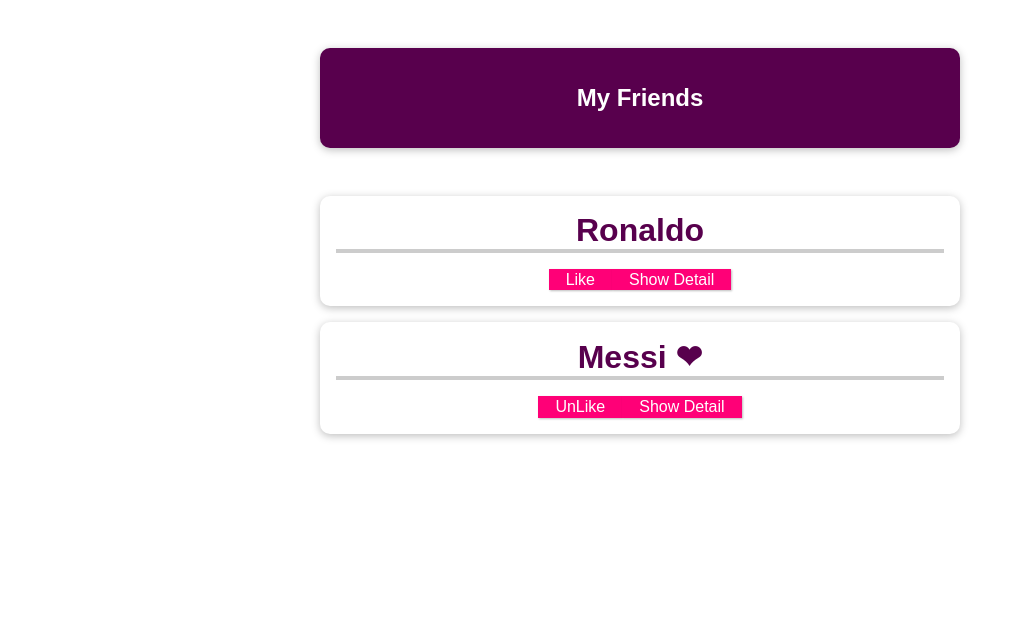
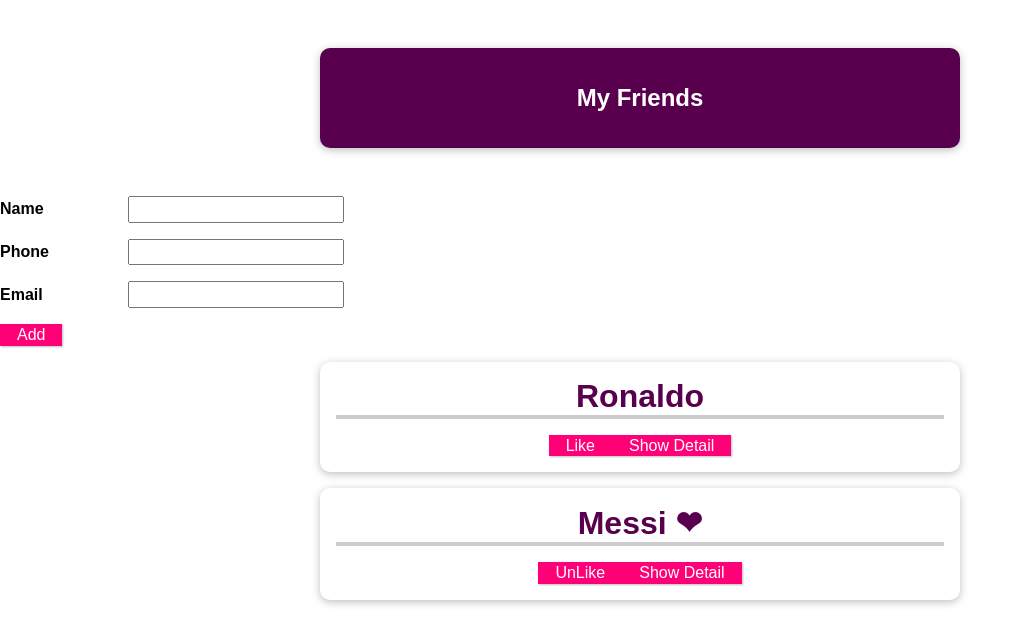
Before and after one commit to eagleduk/vue-perfect-guide, a Vue app in the folder 08. components communication/vue-first-app/: page / in a window 1280 px wide. Shown: the top 644 px of the page, without its empty margins (0-1027 px from the left). Built offline with nearby package versions, Linux system fonts and the light colour scheme.

Commit message:
08. components communication > self add friend

```diff
--- a/08. components communication/vue-first-app/src/App.vue
+++ b/08. components communication/vue-first-app/src/App.vue
@@ -3,6 +3,7 @@
     <header>
       <h1>My Friends</h1>
     </header>
+    <new-friend @add-friend="addFriend" />
     <ul>
       <friend-contact
         v-for="friend in friends"
@@ -19,6 +20,8 @@
 </template>
 
 <script>
+import NewFriend from "./components/NewFriend.vue";
+
 export default {
   data() {
     return {
@@ -41,6 +44,12 @@
     };
   },
   methods: {
+    addFriend(friend) {
+      this.friends.push({
+        id: `id${(this.friends.length + 1).toString().padStart(3, "0")}`,
+        ...friend,
+      });
+    },
     toggleFavorite(id) {
       const targetFriend = this.friends.find(function (friend) {
         return friend.id === id;
@@ -115,4 +124,18 @@
   border-color: #ec3169;
   box-shadow: 1px 1px 4px rgba(0, 0, 0, 0.26);
 }
+
+#app input {
+  font: inherit;
+  padding: 0.15rem;
+}
+#app label {
+  font-weight: bold;
+  margin-right: 1rem;
+  width: 7rem;
+  display: inline-block;
+}
+#app form div {
+  margin: 1rem 0;
+}
 </style>
--- /dev/null
+++ b/08. components communication/vue-first-app/src/components/NewFriend.vue
@@ -0,0 +1,44 @@
+<template>
+  <form @:submit.prevent="addFriend">
+    <div>
+      <label for="name">Name</label>
+      <input id="name" v-model="name" />
+    </div>
+    <div>
+      <label for="phone">Phone</label>
+      <input id="phone" v-model="phone" />
+    </div>
+    <div>
+      <label for="email">Email</label>
+      <input id="email" v-model="email" />
+    </div>
+    <button>Add</button>
+  </form>
+</template>
+
+<script>
+export default {
+  emits: ["add-friend"],
+  data() {
+    return {
+      name: "",
+      phone: "",
+      email: "",
+    };
+  },
+  methods: {
+    addFriend() {
+      this.$emit("add-friend", {
+        name: this.name,
+        phone: this.phone,
+        email: this.email,
+      });
+      this.name = "";
+      this.phone = "";
+      this.email = "";
+    },
+  },
+};
+</script>
+
+<style></style>
--- a/08. components communication/vue-first-app/src/main.js
+++ b/08. components communication/vue-first-app/src/main.js
@@ -2,9 +2,11 @@
 
 import App from "./App.vue";
 import FriendContact from "./components/FriendContact.vue";
+import NewFriend from "./components/NewFriend.vue";
 
 const app = createApp(App);
 
 app.component("friend-contact", FriendContact);
+app.component("new-friend", NewFriend);
 
 app.mount("#app");
```
